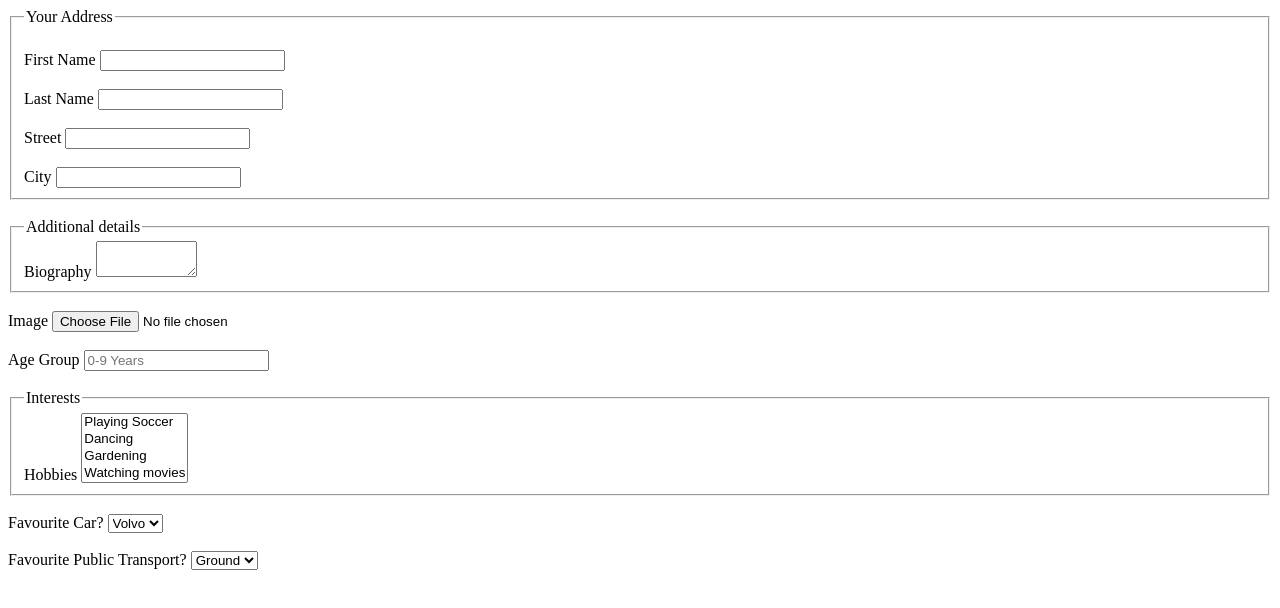
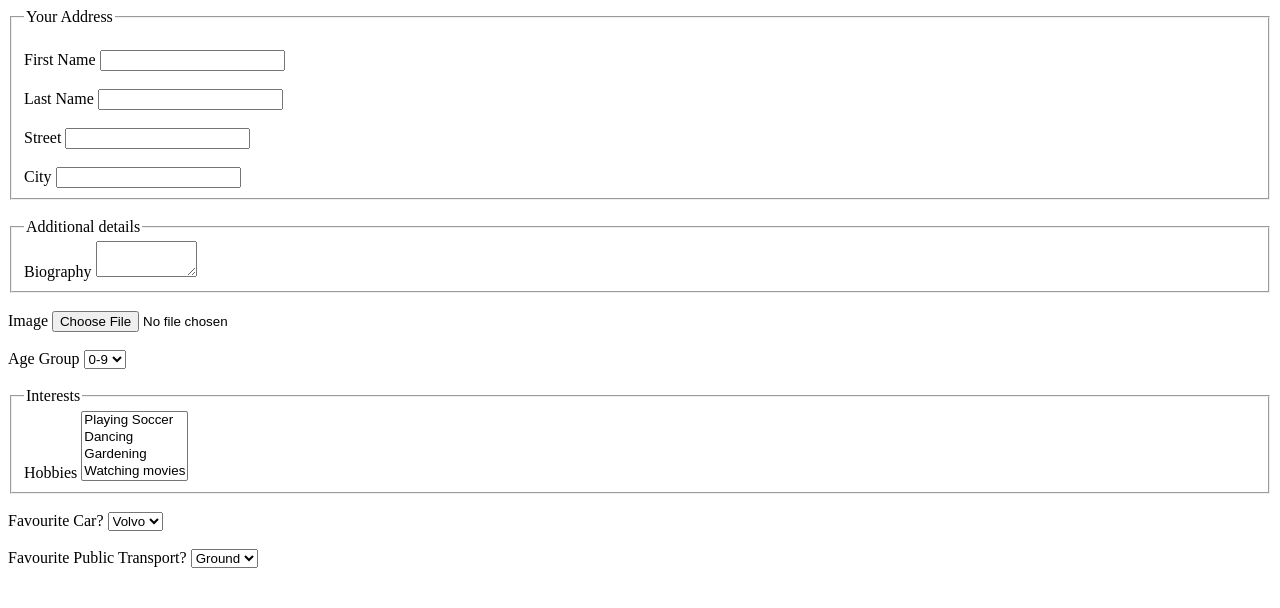
Before and after one commit to esther-rgh/Form, a plain HTML site: page index.html in a window 1280 px wide. Drawn offline with Linux system fonts and the light colour scheme.

Commit message:
i added select element and option value to the age input

```diff
--- a/index.html
+++ b/index.html
@@ -54,7 +54,9 @@
         <br/>
         <div>
             <label for="Age Group">Age Group</label>
-            <input type="number" placeholder="0-9 Years">
+            <select name="age group" id="">Age Group
+            <option value="0-9">0-9</option>
+             </select>
         </div>
     </fieldset>
 
```
